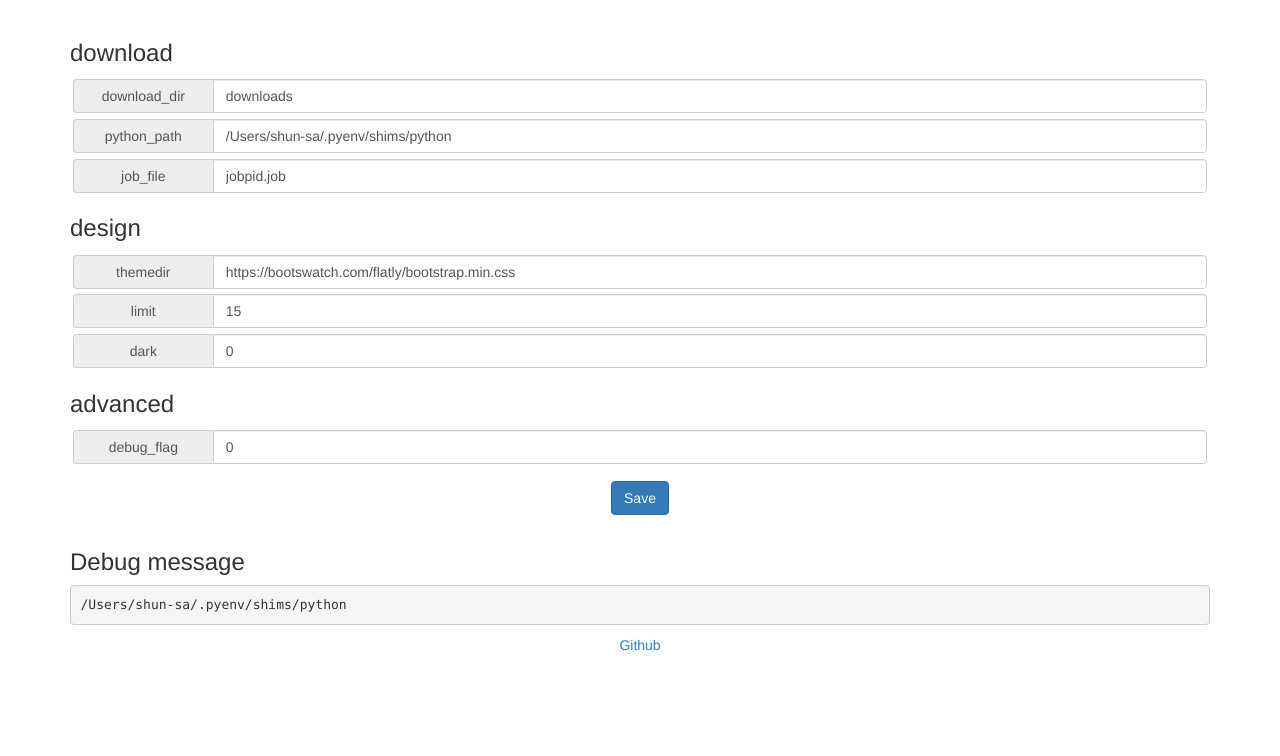
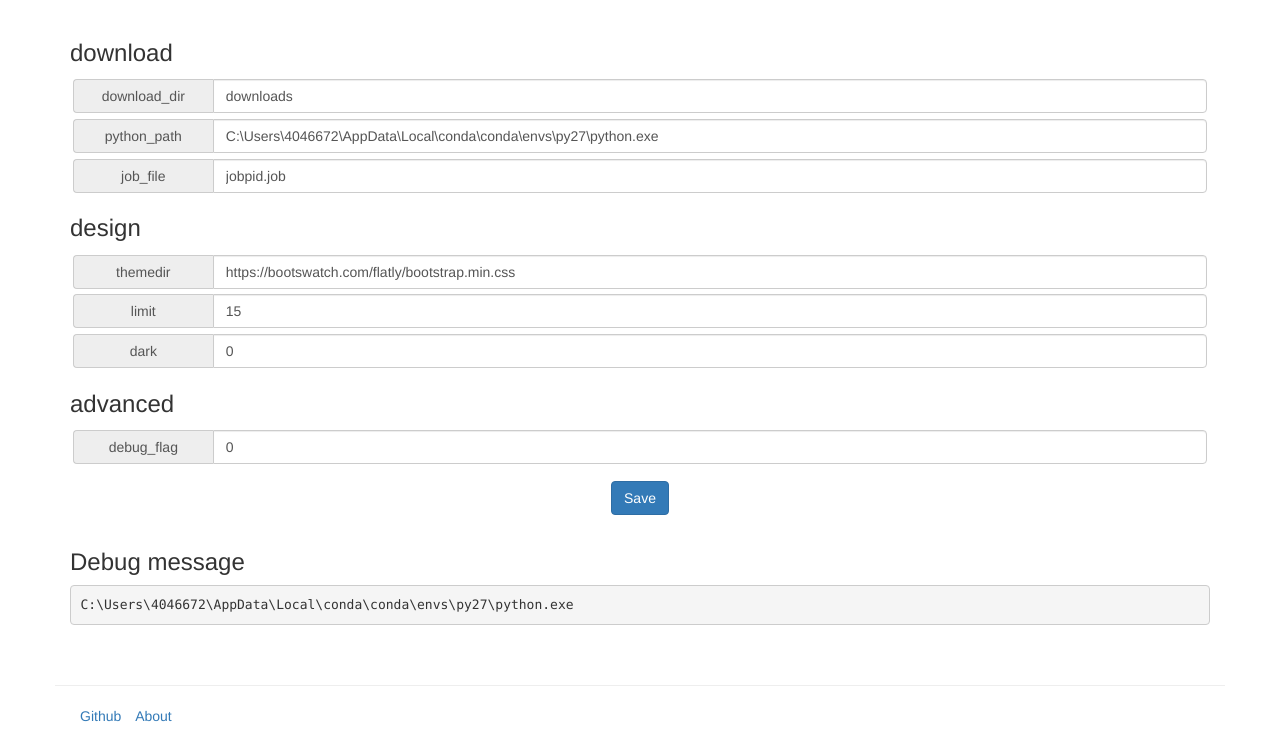
Before and after one commit to sammrai/VideoListViwer, a PHP site: page /setting.php in a window 1280 px wide. Shown: the part 52-808 px from the top of the page. Before the commit the page ends 703 px from the top, so only its background shows below. Run offline with PHP 8.4, Linux system fonts and the light colour scheme; some libraries are stand-ins or nearby versions.

Commit message:
fix footer

```diff
--- a/config.ini
+++ b/config.ini
@@ -1,6 +1,6 @@
 [download]
 download_dir = "downloads"
-python_path = "/Users/shun-sa/.pyenv/shims/python"
+python_path = "C:\Users\4046672\AppData\Local\conda\conda\envs\py27\python.exe"
 job_file = "jobpid.job"
 
 [design]
--- a/css/my.css
+++ b/css/my.css
@@ -16,3 +16,11 @@
 display: inline-block;
 width: 10em;
 }
+
+.row{
+	padding: 30px 0px;
+}
+
+.text-muted{
+	padding: 0px 5px;
+}
--- a/includes/footer.php
+++ b/includes/footer.php
@@ -1,5 +1,16 @@
-	<div class="container" id=footer>
-		<footer align="center">
-		<p class="text-muted"><a href="https://github.com/shun-sa/VideoListViwer">Github</a></p>
-		</footer>
+<div class="container" id=footer>
+	<div class="row">
+	<hr>
+
+	<div class="col-md-6">
+		<a class="text-muted"><a href="https://github.com/shun-sa/VideoListViwer">Github</a></a>
+		<a class="text-muted"><a href="#">About</a></a>
 	</div>
+
+	<div class="col-md-6">
+		<div align="right">
+
+		</div>
+	</div>
+	</div>
+</div>
```
